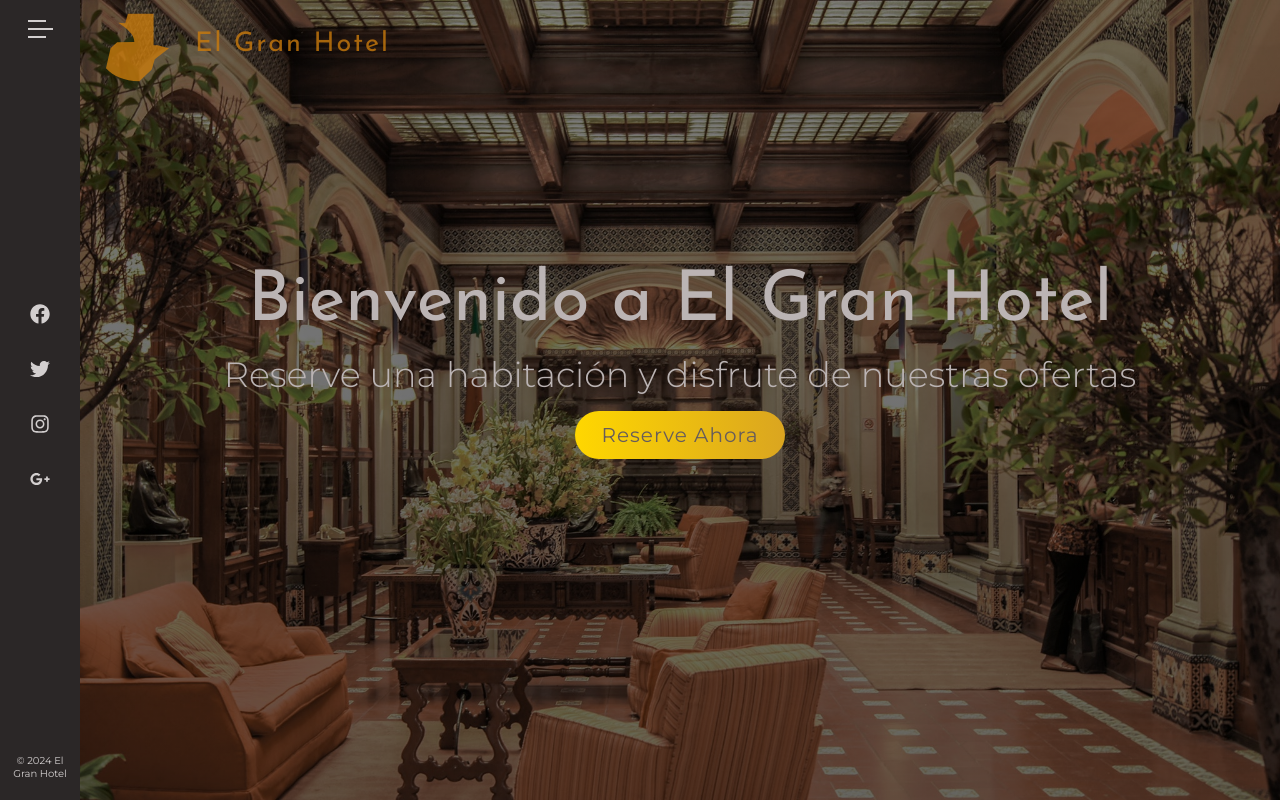
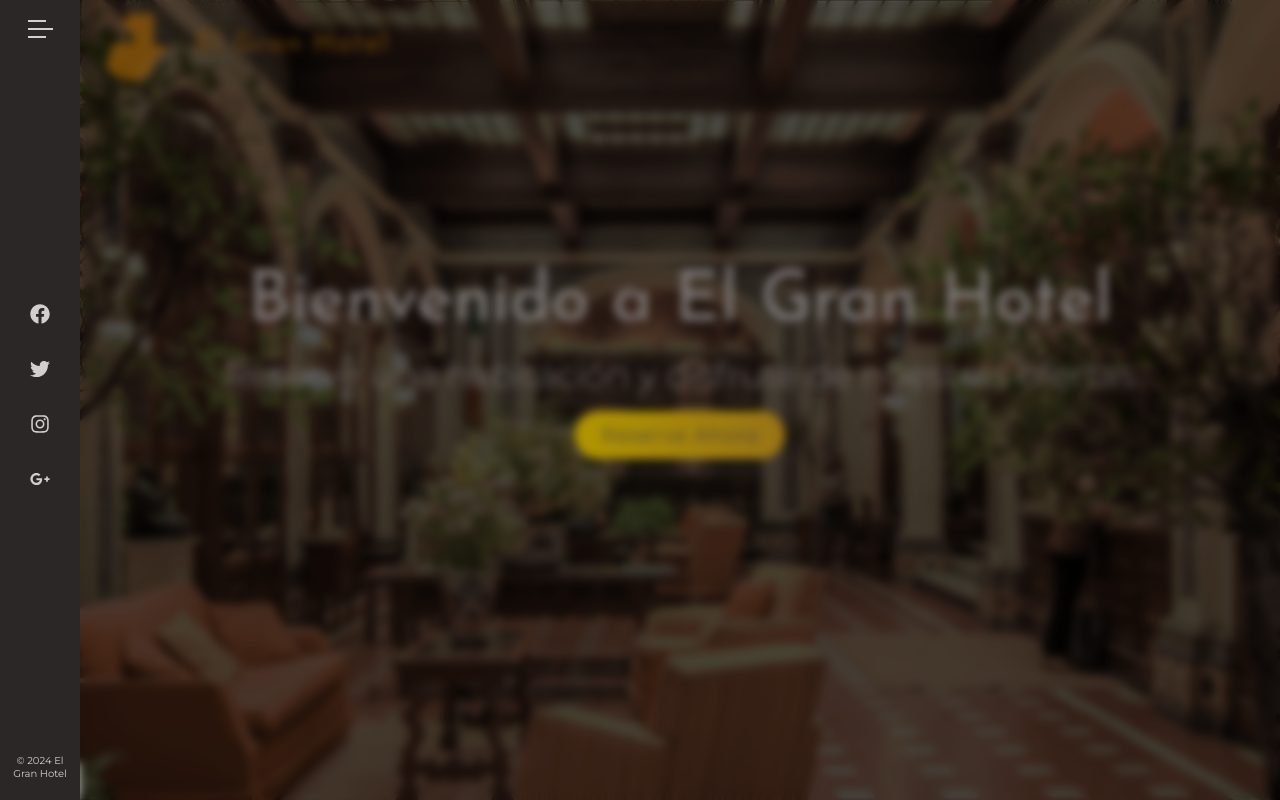
Before and after one commit to sanic16/react-gran-hotel, a React (Vite) app: page / in a window 1280 px wide. Shown: the top 800 px of the page. Built offline with nearby package versions, Linux system fonts and the light colour scheme.

Commit message:
modal agregado

```diff
--- a/index.html
+++ b/index.html
@@ -7,6 +7,7 @@
     <title>El Gran Hotel</title>
   </head>
   <body>
+    <div id="modal"></div>
     <div id="root"></div>
     <script type="module" src="/src/main.tsx"></script>
   </body>
--- a/src/components/modal/Modal.tsx
+++ b/src/components/modal/Modal.tsx
@@ -0,0 +1,28 @@
+import useModalContext from "../../context/modal-context"
+import ReactDOM from 'react-dom'
+import './modal.css'
+
+const Modal = () => {
+
+  const { isModalOpen, closeModal } = useModalContext()
+
+  return (
+    <>
+        { isModalOpen && (
+            ReactDOM.createPortal(
+                <>
+                    <div
+                        onClick={closeModal}
+                        className="backdrop"
+                    >
+
+                    </div>
+                </>,
+                document.getElementById("modal") as HTMLElement
+            )
+        ) }
+    </>
+  )
+}
+
+export default Modal
--- a/src/components/modal/modal.css
+++ b/src/components/modal/modal.css
@@ -0,0 +1,21 @@
+.backdrop{
+    background-color: rgba(0, 0, 0, .3);
+    position: fixed;
+    top: 0;
+    right: 0;
+    bottom: 0;
+    left: 0;
+    backdrop-filter: blur(5px);
+    opacity: 0;
+    z-index: 5;
+    animation: animateBackdrop 300ms ease-in forwards;
+}
+
+@keyframes animateBackdrop{
+    from{
+        opacity: 0;
+    }
+    to{
+        opacity: 1;
+    }
+}
--- a/src/components/navbar/Sidebar.tsx
+++ b/src/components/navbar/Sidebar.tsx
@@ -1,5 +1,6 @@
 import { social_data } from "../../utils/data"
 import classes from './Sidebar.module.css'
+
 
 const Sidebar = (
     {
--- a/src/context/modal-context.tsx
+++ b/src/context/modal-context.tsx
@@ -1,7 +1,7 @@
 import React, { useState, createContext, useContext } from "react";
 
 const ModalContext = createContext({
-    isModalOpen: false,
+    isModalOpen: true,
     openModal: () => {},
     closeModal: () => {}
 })
@@ -13,7 +13,7 @@ export const ModalContextProvider = (
         children: React.ReactNode
     }
 ) => {
-    const [isModalOpen, setIsModalOpen] = useState(false)
+    const [isModalOpen, setIsModalOpen] = useState(true)
     const openModal = () => setIsModalOpen(true)
     const closeModal = () => setIsModalOpen(false)
     return (
--- a/src/main.tsx
+++ b/src/main.tsx
@@ -2,9 +2,12 @@ import React from 'react'
 import ReactDOM from 'react-dom/client'
 import App from './App.tsx'
 import './index.css'
+import { ModalContextProvider } from './context/modal-context.tsx'
 
 ReactDOM.createRoot(document.getElementById('root')!).render(
   <React.StrictMode>
-    <App />
+    <ModalContextProvider>
+      <App />
+    </ModalContextProvider>
   </React.StrictMode>,
 )
--- a/src/pages/Home.tsx
+++ b/src/pages/Home.tsx
@@ -2,6 +2,7 @@ import About from "../components/about/About"
 import Customers from "../components/customers/Customers"
 import Footer from "../components/footer/Footer"
 import Header from "../components/header/Header"
+import Modal from "../components/modal/Modal"
 import Navbar from "../components/navbar/Navbar"
 import Rooms from "../components/rooms/Rooms"
 
@@ -14,6 +15,7 @@ const Home = () => {
       <Rooms />
       <Customers />
       <Footer />
+      <Modal />
     </>
   )
 }
```
